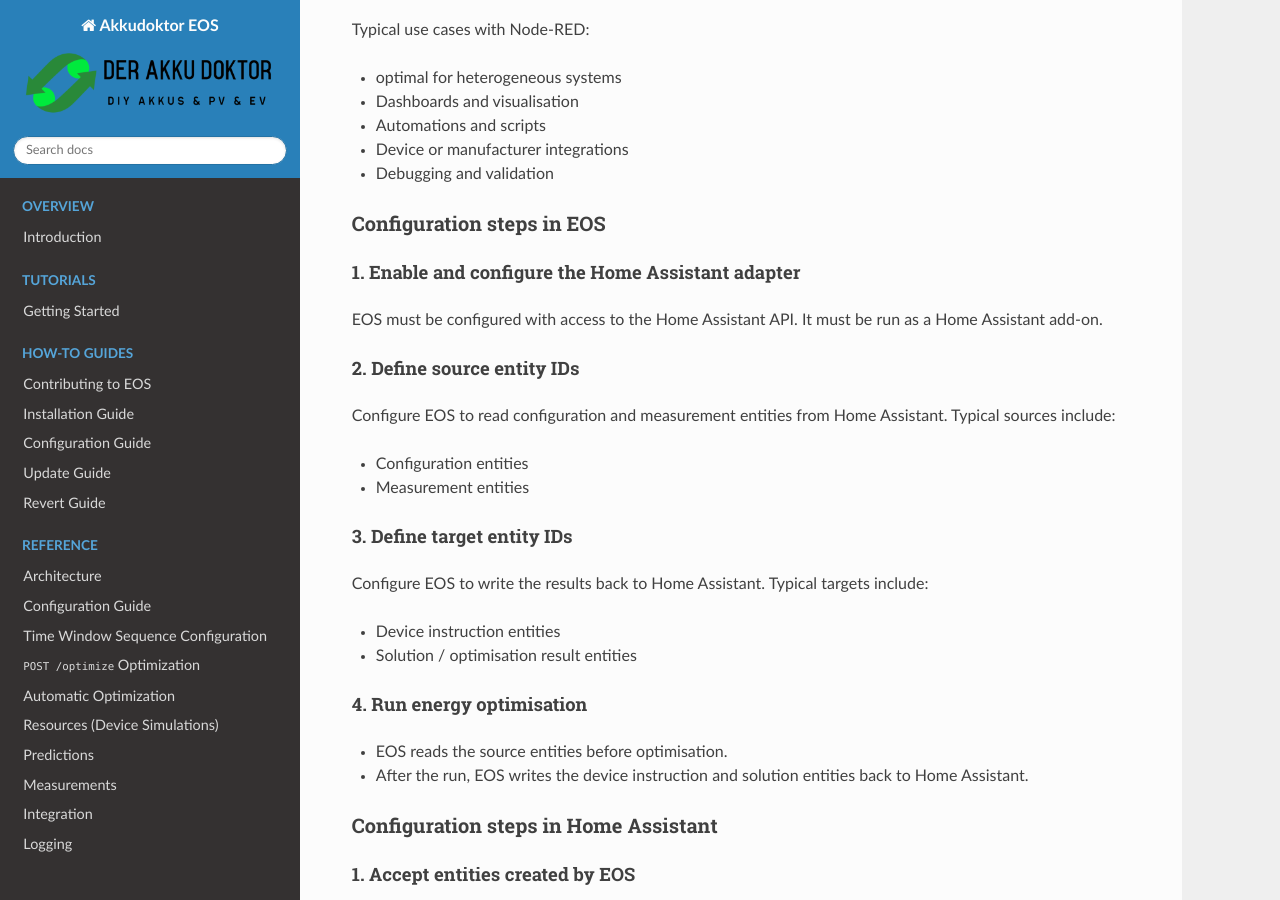
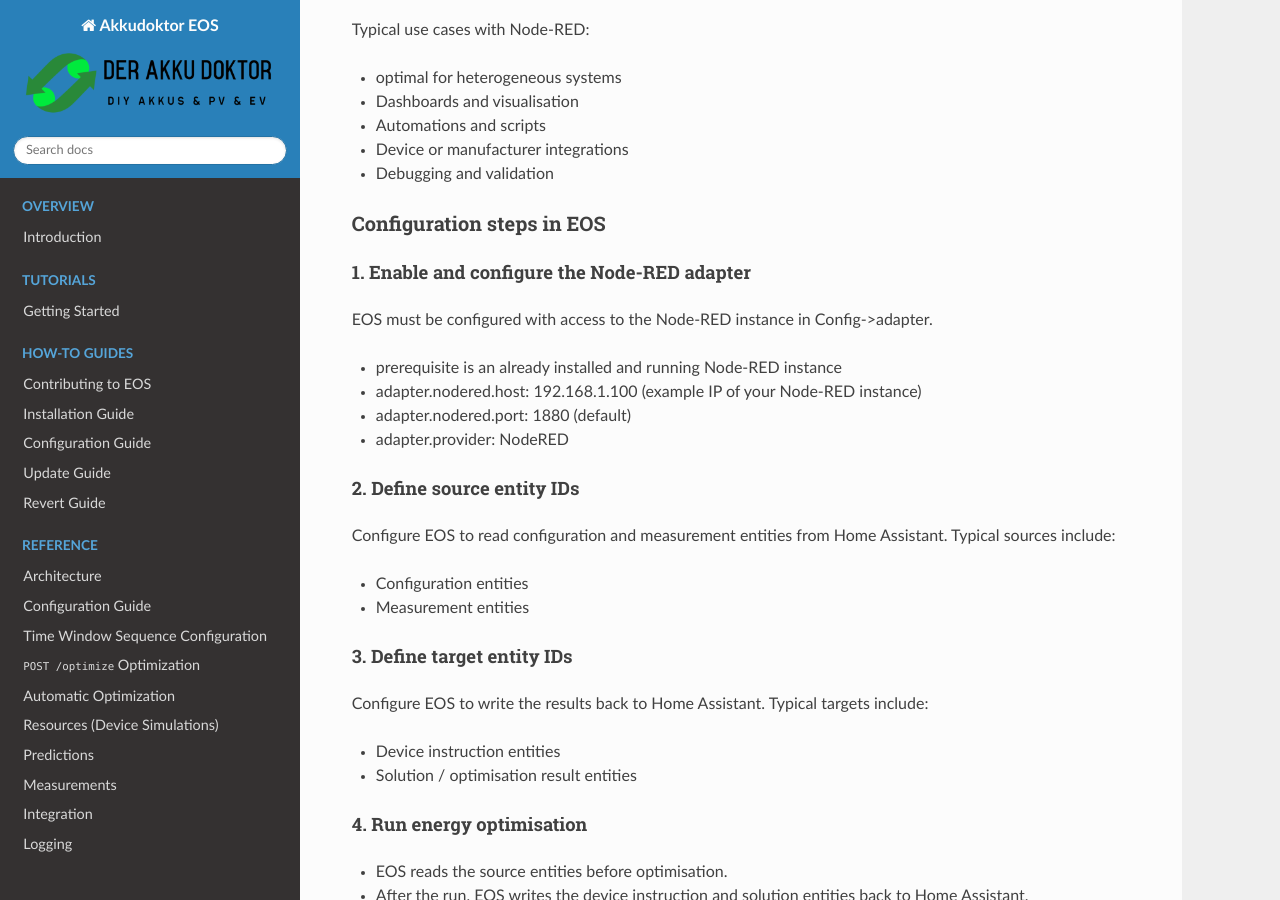
Before and after one commit to Akkudoktor-EOS/EOS, a Sphinx documentation site: the page built from docs/akkudoktoreos/adapter/adapternodered.md, in a window 1280 px wide and 900 px high, scrolled down 680 px. Built offline with Sphinx 7.4.7 and the Read the Docs theme 3.1.0, drawn with Linux system fonts in a browser that asks for light colours.

Commit message:
Change Home Assistant adapter to Node-RED adapter
Updated documentation to reflect Node-RED adapter configuration instead of Home Assistant.

```diff
--- a/docs/akkudoktoreos/adapter/adapternodered.md
+++ b/docs/akkudoktoreos/adapter/adapternodered.md
@@ -36,10 +36,13 @@
 
 ### Configuration steps in EOS
 
-#### 1. Enable and configure the Home Assistant adapter
+#### 1. Enable and configure the Node-RED adapter
 
-EOS must be configured with access to the Home Assistant API. It must be run
-as a Home Assistant add-on.
+EOS must be configured with access to the Node-RED instance in Config->adapter.
+* prerequisite is an already installed and running Node-RED instance
+* adapter.nodered.host: 192.168.1.100 (example IP of your Node-RED instance)
+* adapter.nodered.port: 1880 (default)
+* adapter.provider: NodeRED
 
 #### 2. Define source entity IDs
 
```
